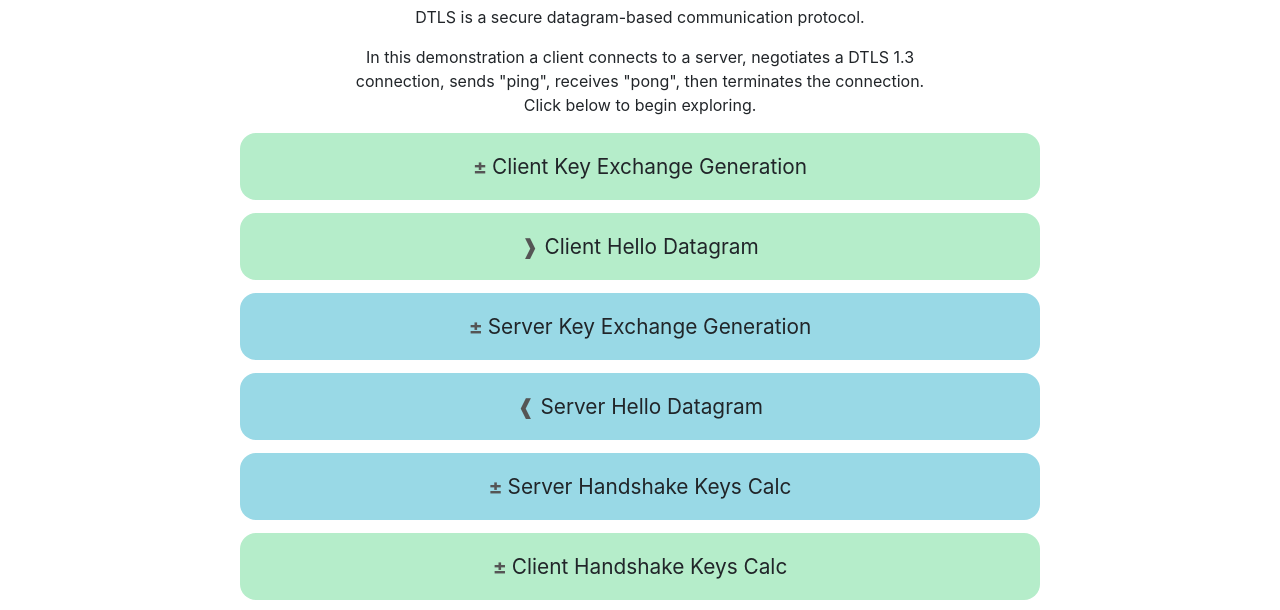
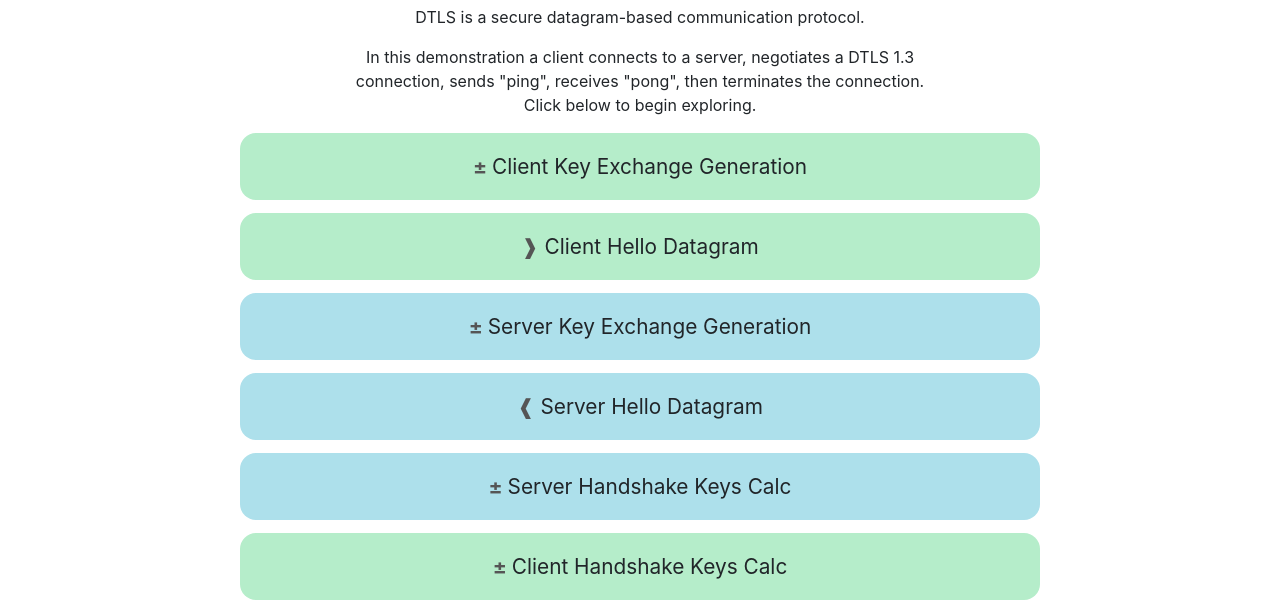
Before and after one commit to syncsynchalt/illustrated-dtls, a plain HTML site: page site/index.html in a window 1280 px wide. Shown: the part 150-760 px from the top of the page. Drawn offline with Linux system fonts and the light colour scheme.

Commit message:
Color tweak

```diff
--- a/site/illustrated.css
+++ b/site/illustrated.css
@@ -1,6 +1,6 @@
 :root {
     --chunky-text: #555;
-    --server-bg: hsl(190, 60%, 75%);
+    --server-bg: hsl(190, 60%, 80%);
     --client-bg: hsl(142, 61%, 82%);
     --server-bg-hover: hsl(288, 28%, 83%);
     --client-bg-hover: hsl(288, 31%, 80%);
@@ -11,7 +11,7 @@
     --sam-btn0: hsl(190, 25%, 40%);
     --sam-btn9: hsl(190, 30%, 45%);
     --sam-btn-shadow: hsl(180, 41%, 38%);
-    --sam-btn-inset: hsl(180, 52%, 45%);
+    --sam-btn-inset: hsl(180, 45%, 40%);
 
     --act-btn0: #faa51a;
     --act-btn9: #f47a20;
```
